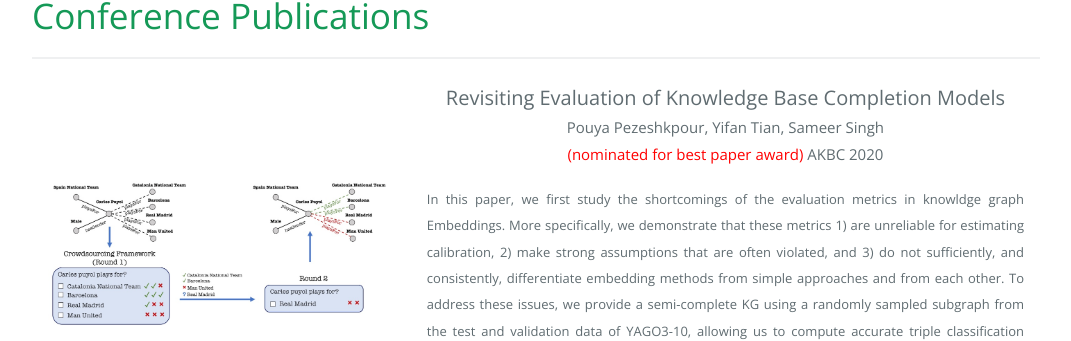
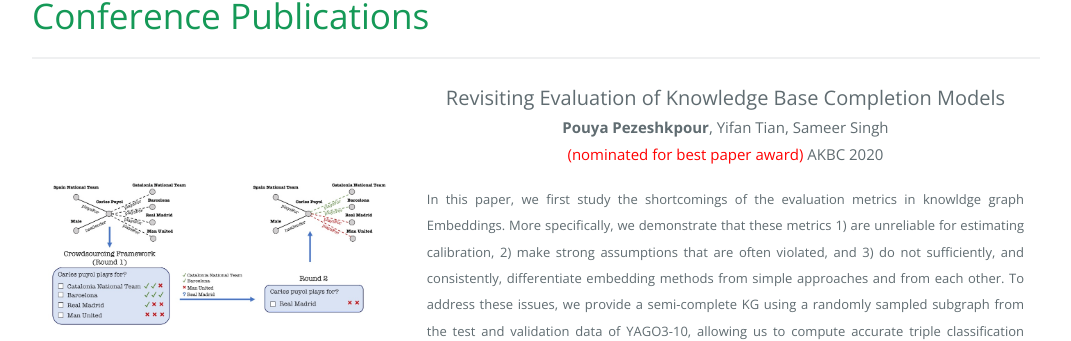
Before and after one commit to pouyapez/pouyapez.github.io, a Jekyll site: the page built from index.md, in a window 1280 px wide and 900 px high, scrolled down 1131 px. Shown: the part 143-484 px from the top of the window, without its empty margins (104-1175 px from the left). Built offline with Jekyll 4.4.1, drawn with Linux system fonts in a browser that asks for light colours.

Commit message:
Update index.md

```diff
--- a/index.md
+++ b/index.md
@@ -52,7 +52,7 @@ layout: default
         <td>
           <p class="text cright-align text-large add-top-margin" style="width:100%;" align="center">
               <font style="font-size:20px">Revisiting Evaluation of Knowledge Base Completion Models </font><br>
-              <font style="font-size:15px">Pouya Pezeshkpour, Yifan Tian, Sameer Singh<br>
+              <font style="font-size:15px"><b>Pouya Pezeshkpour</b>, Yifan Tian, Sameer Singh<br>
               <font style="color:red;">(nominated for best paper award) </font>AKBC 2020 </font><br>
              </p><p align="justify"> <font style="font-size:13px">In this paper, we first study the shortcomings of the evaluation metrics in knowldge graph Embeddings.  More specifically, we demonstrate that these metrics 1) are unreliable for estimating calibration, 2) make strong assumptions that    are often violated, and 3) do not sufficiently, and consistently, differentiate embedding methods from simple approaches and from each other. To address these issues, we provide a semi-complete KG using a randomly sampled subgraph from the test and validation data of YAGO3-10, allowing us to compute accurate triple classification accuracy on this data. </font><br></p>
            <p align="center">
```
